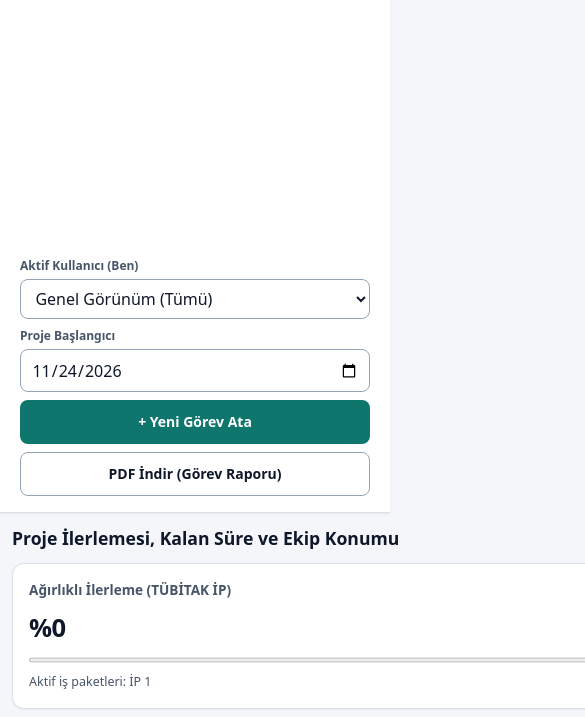
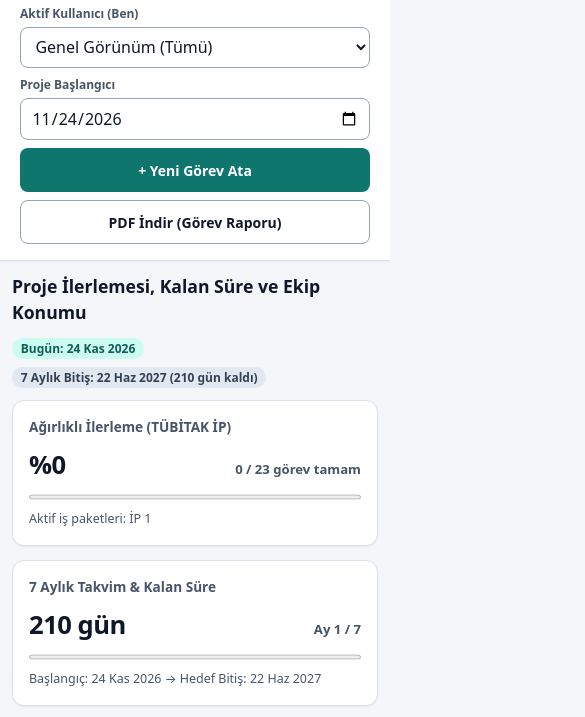
Before and after one commit to ozdizlekli/edge-takip, a website: page public/index.html in a window 390 px wide. Shown: the part 127-844 px from the top of the page, 585 px wide, since content can reach past the window. Drawn offline with Linux system fonts and the light colour scheme; no server answers.

Commit message:
Mobil uyum düzeltmesi

```diff
--- a/public/mobile.css
+++ b/public/mobile.css
@@ -2,6 +2,14 @@
 
 html { -webkit-text-size-adjust: 100%; }
 body { overflow-x: hidden; }
+
+/* Grid çocukları içeriğe göre şişip sayfayı yana taşırmasın */
+.app-main { grid-template-columns: minmax(0, 1fr); }
+.app-main > *,
+.workspace-section,
+.tab-panel,
+.panel-surface,
+.tablist-scroller { min-width: 0; max-width: 100%; }
 img, svg, canvas { max-width: 100%; height: auto; }
 
 /* iOS'ta input'a tıklayınca otomatik zoom yapmasın */
@@ -43,6 +51,11 @@ input, select, textarea { font-size: 16px; }
     gap: 8px !important;
     width: 100%;
   }
+  /* sütun yönünde 360px flex-basis dev boşluk yaratıyordu */
+  .brand-block { flex: 0 0 auto !important; }
+  .header-controls { align-items: stretch !important; }
+  .control-group { width: 100%; }
+  .control-group select, .control-group input { width: 100%; }
   .header-actions .btn { width: 100%; }
   .brand-badges { flex-wrap: wrap; }
 
@@ -60,6 +73,7 @@ input, select, textarea { font-size: 16px; }
     -webkit-overflow-scrolling: touch;
     white-space: nowrap;
   }
+  .tablist-scroller { display: flex; max-width: 100%; }
   .tablist-scroller [role="tab"] { flex: 0 0 auto; }
 
   /* Geniş içerikler kendi içinde kaysın */
```
